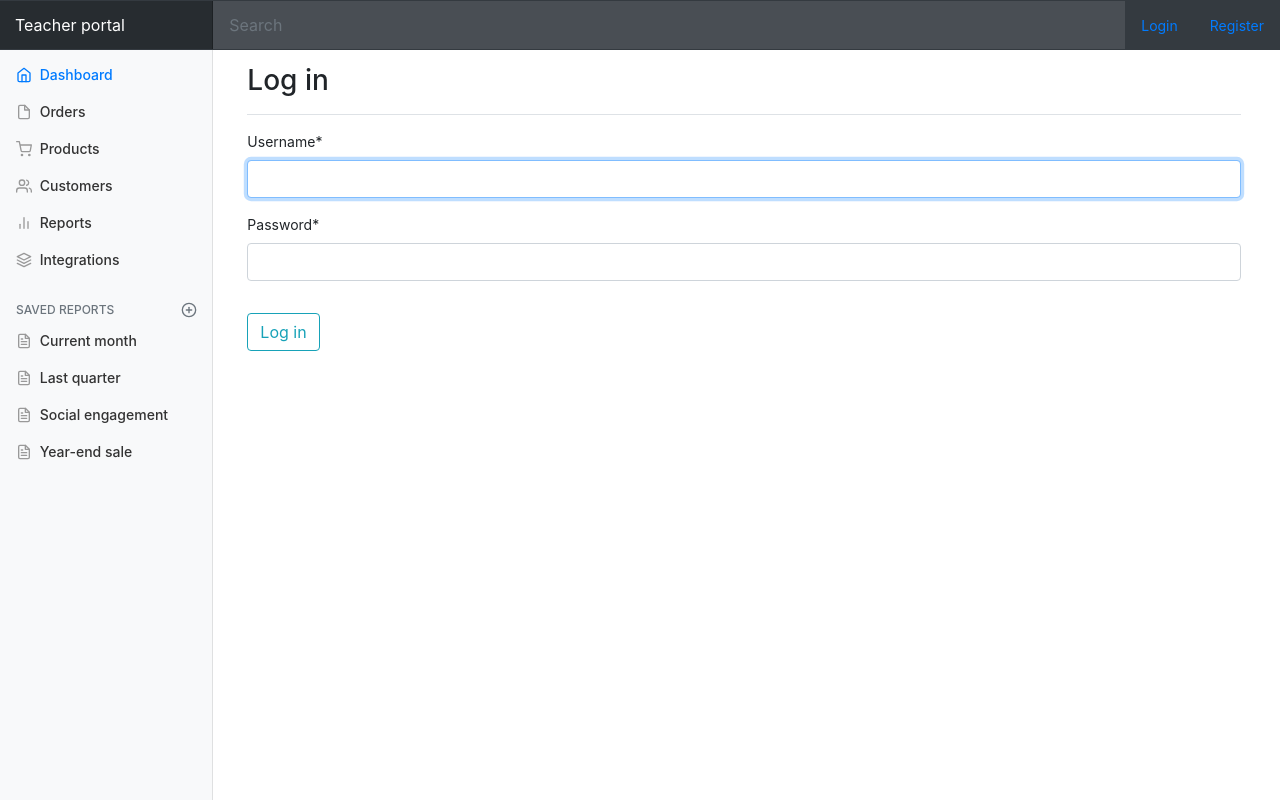
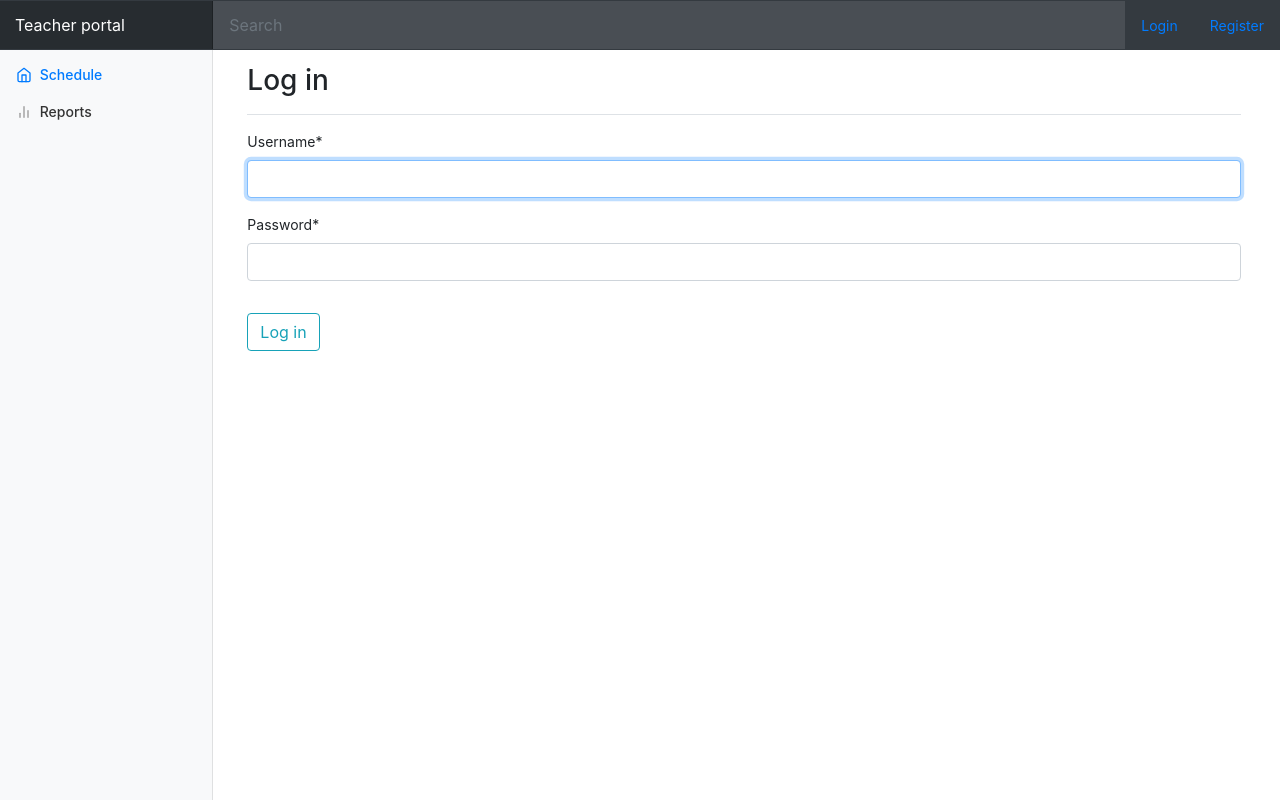
Before and after one commit to boumanb/sap_server, a Django app: page /teacherportal/login/?next=/teacherportal/attendance_summary/1/ in a window 1280 px wide. Run offline with Django 3.2, Linux system fonts and the light colour scheme; some libraries are stand-ins or nearby versions.

Commit message:
course stats

```diff
--- a/FrontEndAPI/serializers.py
+++ b/FrontEndAPI/serializers.py
@@ -42,7 +42,7 @@ class AttendanceSerializer(serializers.ModelSerializer):
 
     class Meta:
         model = Attendance
-        fields = ('timestamp', 'student', 'college', 'phone_check', 'card_check', 'phone', 'card', 'student_id')
+        fields = ('timestamp', 'student', 'college', 'phone_check', 'card_check', 'phone', 'card', 'student_id', 'course_stats')
 
 
 class TeacherSerializer(serializers.ModelSerializer):
--- a/TeacherPortal/templates/teacherportal/base.html
+++ b/TeacherPortal/templates/teacherportal/base.html
@@ -80,72 +80,15 @@
         <div class="sidebar-sticky">
             <ul class="nav flex-column">
                 <li class="nav-item">
-                    <a class="nav-link active" href="#">
+                    <a class="nav-link active" href="{% url 'schedule' %}">
                         <span data-feather="home"></span>
-                        Dashboard <span class="sr-only">(current)</span>
+                        Schedule <span class="sr-only">(current)</span>
                     </a>
                 </li>
                 <li class="nav-item">
-                    <a class="nav-link" href="#">
-                        <span data-feather="file"></span>
-                        Orders
-                    </a>
-                </li>
-                <li class="nav-item">
-                    <a class="nav-link" href="#">
-                        <span data-feather="shopping-cart"></span>
-                        Products
-                    </a>
-                </li>
-                <li class="nav-item">
-                    <a class="nav-link" href="#">
-                        <span data-feather="users"></span>
-                        Customers
-                    </a>
-                </li>
-                <li class="nav-item">
-                    <a class="nav-link" href="#">
+                    <a class="nav-link" href="{% url 'stats' %}">
                         <span data-feather="bar-chart-2"></span>
                         Reports
-                    </a>
-                </li>
-                <li class="nav-item">
-                    <a class="nav-link" href="#">
-                        <span data-feather="layers"></span>
-                        Integrations
-                    </a>
-                </li>
-            </ul>
-
-            <h6 class="sidebar-heading d-flex justify-content-between align-items-center px-3 mt-4 mb-1 text-muted">
-                <span>Saved reports</span>
-                <a class="d-flex align-items-center text-muted" href="#">
-                    <span data-feather="plus-circle"></span>
-                </a>
-            </h6>
-            <ul class="nav flex-column mb-2">
-                <li class="nav-item">
-                    <a class="nav-link" href="#">
-                        <span data-feather="file-text"></span>
-                        Current month
-                    </a>
-                </li>
-                <li class="nav-item">
-                    <a class="nav-link" href="#">
-                        <span data-feather="file-text"></span>
-                        Last quarter
-                    </a>
-                </li>
-                <li class="nav-item">
-                    <a class="nav-link" href="#">
-                        <span data-feather="file-text"></span>
-                        Social engagement
-                    </a>
-                </li>
-                <li class="nav-item">
-                    <a class="nav-link" href="#">
-                        <span data-feather="file-text"></span>
-                        Year-end sale
                     </a>
                 </li>
             </ul>
--- a/TeacherPortal/urls.py
+++ b/TeacherPortal/urls.py
@@ -16,6 +16,7 @@ urlpatterns = [
 
      path('today_schedule/', views.today_schedule, name="today_schedule"),
      path('schedule/', views.schedule, name="schedule"),
+     path('stats/', views.stats, name="stats"),
      path('attendance_summary/<collegeid>/', views.get_attendance_summary, name="attendance_summary"),
      path('set_student_attendance/<collegeid>/<studentid>/', views.set_student_attendance, name="set_student_attendance")
 
--- a/TeacherPortal/views.py
+++ b/TeacherPortal/views.py
@@ -12,7 +12,7 @@ api_url = settings.BASE_URL_W_TRAILING_SLASH + 'api/'
 
 def index(request):
     data = {}
-    return render(request, 'teacherportal/index.html', data)
+    return render(request, 'teacherportal/schedule.html', data)
 
 
 # Index method returns only the colleges on the current day
@@ -111,3 +111,7 @@ def handler404(request):
 def handler500(request):
     data = {}
     return render(request, '500.html', data)
+
+
+def stats(request):
+    return None
```
Also changed, not shown: TeacherPortal/templates/teacherportal/attendance_summary.html (+11 -0 lines), sap/models.py (+14 -1 lines).
